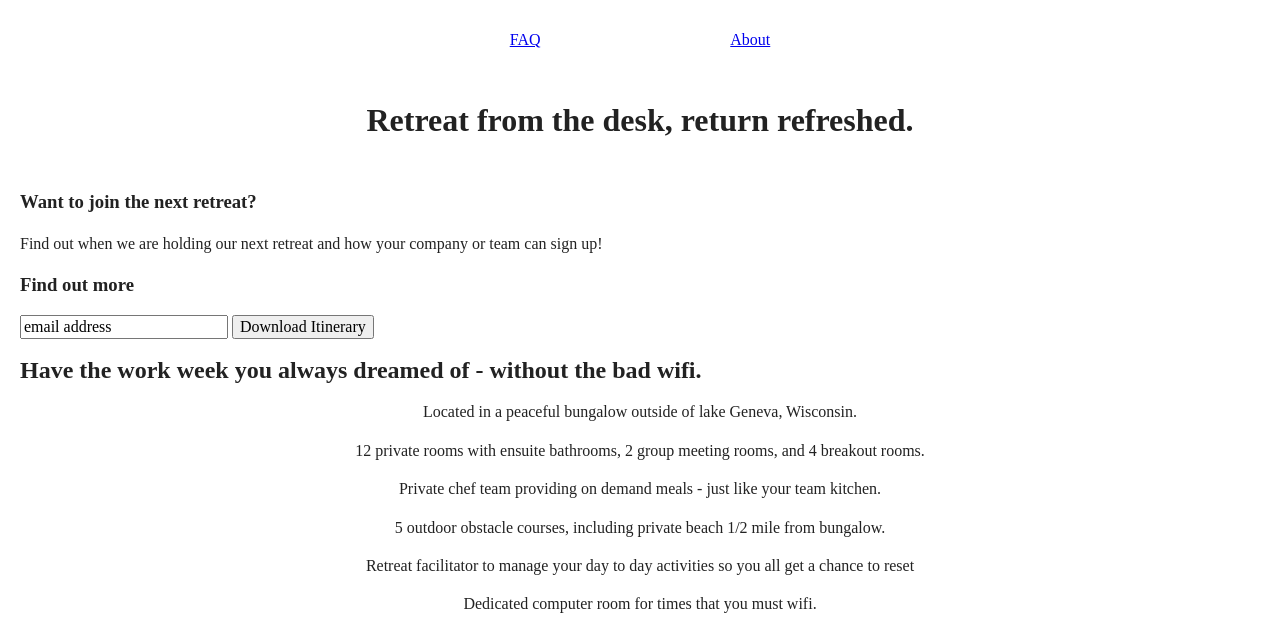
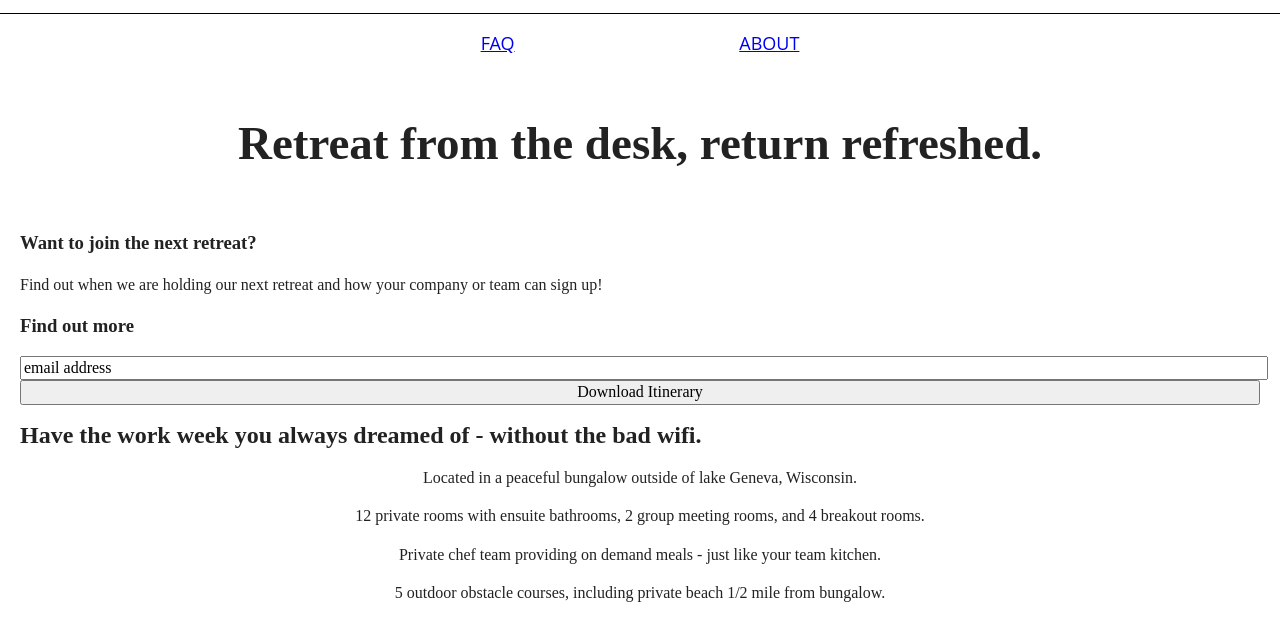
Before and after one commit to EdgarZapataGarfias/unplugged-site, a website: page index.html in a window 1280 px wide. Shown: the part 127-750 px from the top of the page. Drawn offline with Linux system fonts and the light colour scheme; files whose address does not match are found by name.

Commit message:
Width adjust

```diff
--- a/css/main.css
+++ b/css/main.css
@@ -112,23 +112,25 @@ header figure{
   flex-flow: row wrap;
 }
 
-.header-divider{
-  width:100%;
+header .header-divider{
+  width: 100%;
+  border-top: solid thin black;
+}
+
+header nav{
+  width: 60%;
+  font-family: 'open sans', sans-serif;
+  font-size: 1.125em;
+  text-transform: uppercase;
   display: flex;
   justify-content: center;
-  align-items: center;
-}
-
-header #nav-bar{
-  width: 100%;
-  display: flex;
-  justify-content: space-around;
 }
 
 header ul{
   padding: 0;
-  width: 50%;
+  width: 100%;
   list-style: none;
+  color: white;
   display: flex;
   justify-content: space-evenly;
   align-items: center;
@@ -140,6 +142,8 @@ header ul{
 .hero-area{
   margin: 20px;
   display: flex;
+  font-size: 1.47em;
+  line-height: 1.625em;
   justify-content: center;
   align-items: center;
   flex-flow: row wrap;
@@ -153,11 +157,15 @@ aside {
   flex-flow: row wrap;
 }
 
+.form input{
+  width: 100%;
+}
+
 .features .feature-items{
   display: flex;
   flex-flow: row wrap;
   justify-content: center;
-}
+  }
 
 article .features-item-description{
   padding:0 80px 0 80px ;
@@ -173,6 +181,7 @@ article .features-item-description{
 }
 
 .faq .content-wrapper{
+  width: 100%;
   flex-flow: row wrap;
 }
 
@@ -181,6 +190,13 @@ footer{
   display: flex;
   justify-content: center;
   flex-flow: column wrap;
+}
+
+footer .content-wrapper{
+  /*make width 100% to get social icons
+  to space evenly*/
+  width: 55%;
+  margin: 50px;
 }
 
 footer .contact{
--- a/index.html
+++ b/index.html
@@ -28,14 +28,15 @@
       <figure>
         <a href="#"><img src="../site/img/unpluggedlogo.png" alt="unplugged logo"></a>
       </figure>
-      <div class="header-divider">
-        <nav id="nav-bar">
-          <ul>
-            <li><a href="faq/index.html" target="_blank">FAQ</a></li>
-            <li><a href="about/index.html" target="_blank">About</a></li>
-          </ul>
-        </nav>
-      </div>
+      <div class="header-divider"></div>
+
+      <nav>
+        <ul>
+          <li><a href="faq/index.html" target="_blank">FAQ</a></li>
+          <li><a href="about/index.html" target="_blank">About</a></li>
+        </ul>
+      </nav>
+
     </div>
   </header>
   <main>
```
